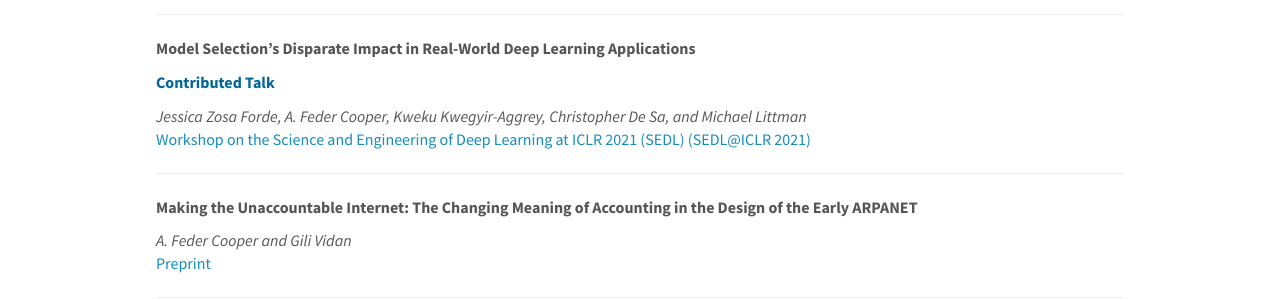
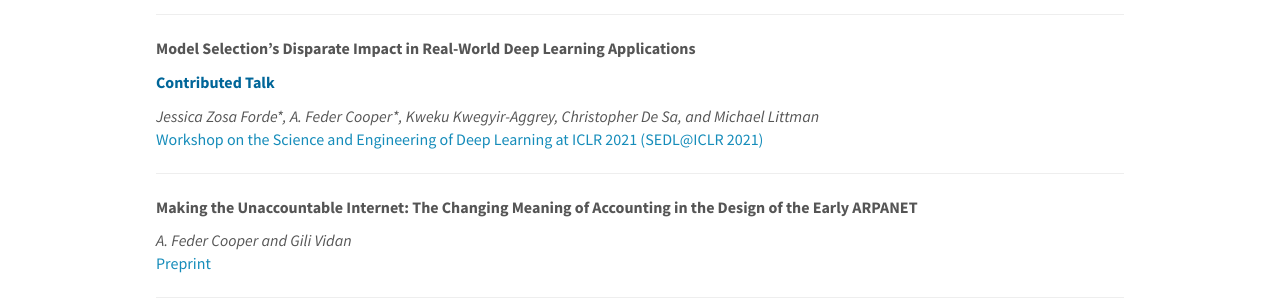
Before and after one commit to pasta41/aippwebsite, a Jekyll site: the page built from _pages/publications.md, in a window 1280 px wide and 900 px high, scrolled down 5190 px. Shown: the part 154-454 px from the top of the window. Built offline with Jekyll 4.4.1, drawn with Linux system fonts in a browser that asks for light colours; nearby versions of some CDN libraries; some of the changed text lies outside the part shown.

```diff
--- a/_data/publist.yml
+++ b/_data/publist.yml
@@ -37,12 +37,12 @@
     url: https://arxiv.org/abs/2102.01203
     display:  "Proc. 2021 AAAI/ACM Conference on AI, Ethics, and Society (AIES 2021)"
 
-- title: "Model Selection’s Disparate Impact in Real-World Deep Learning Applications"
-  authors: Jessica Zosa Forde*, A. Feder Cooper*, Kweku Kwegyir-Aggrey, Christopher De Sa, and Michael Littman
+- title: "Model Selection's Disparate Impact in Real-World Deep Learning Applications"
+  authors: Jessica Zosa Forde\*, A. Feder Cooper\*, Kweku Kwegyir-Aggrey, Christopher De Sa, and Michael Littman
   award: Contributed Talk
   link:
     url: https://arxiv.org/abs/2104.00606
-    display:  "Workshop on the Science and Engineering of Deep Learning at ICLR 2021 (SEDL) (SEDL@ICLR 2021)"
+    display:  "Workshop on the Science and Engineering of Deep Learning at ICLR 2021 (SEDL@ICLR 2021)"
 
 - title: "Making the Unaccountable Internet: The Changing Meaning of Accounting in the Design of the Early ARPANET"
   authors: A. Feder Cooper and Gili Vidan
--- a/_includes/footer.html
+++ b/_includes/footer.html
@@ -5,7 +5,7 @@
 		<div class="col-sm-6">
 
 		  <p>&copy 2022 Artificial Intelligence, Policy, and Practice.</p>
-              <p>We are part <a style="color: #F7F7F7" href="https://www.cornell.edu">Cornell University</a>'s Ann S. Bower's College of <a style="color: #F7F7F7" href="https://cis.cornell.edu/">Computing and Information Sciences</a> </p>
+              <p>We are part of <a style="color: #F7F7F7" href="https://www.cornell.edu">Cornell University</a>'s Ann S. Bower's College of <a style="color: #F7F7F7" href="https://cis.cornell.edu/">Computing and Information Sciences</a> </p>
 
 		</div>
 		<div class="col-sm-6">
```
Also changed, not shown: _data/people.yml (+4 -4 lines).
